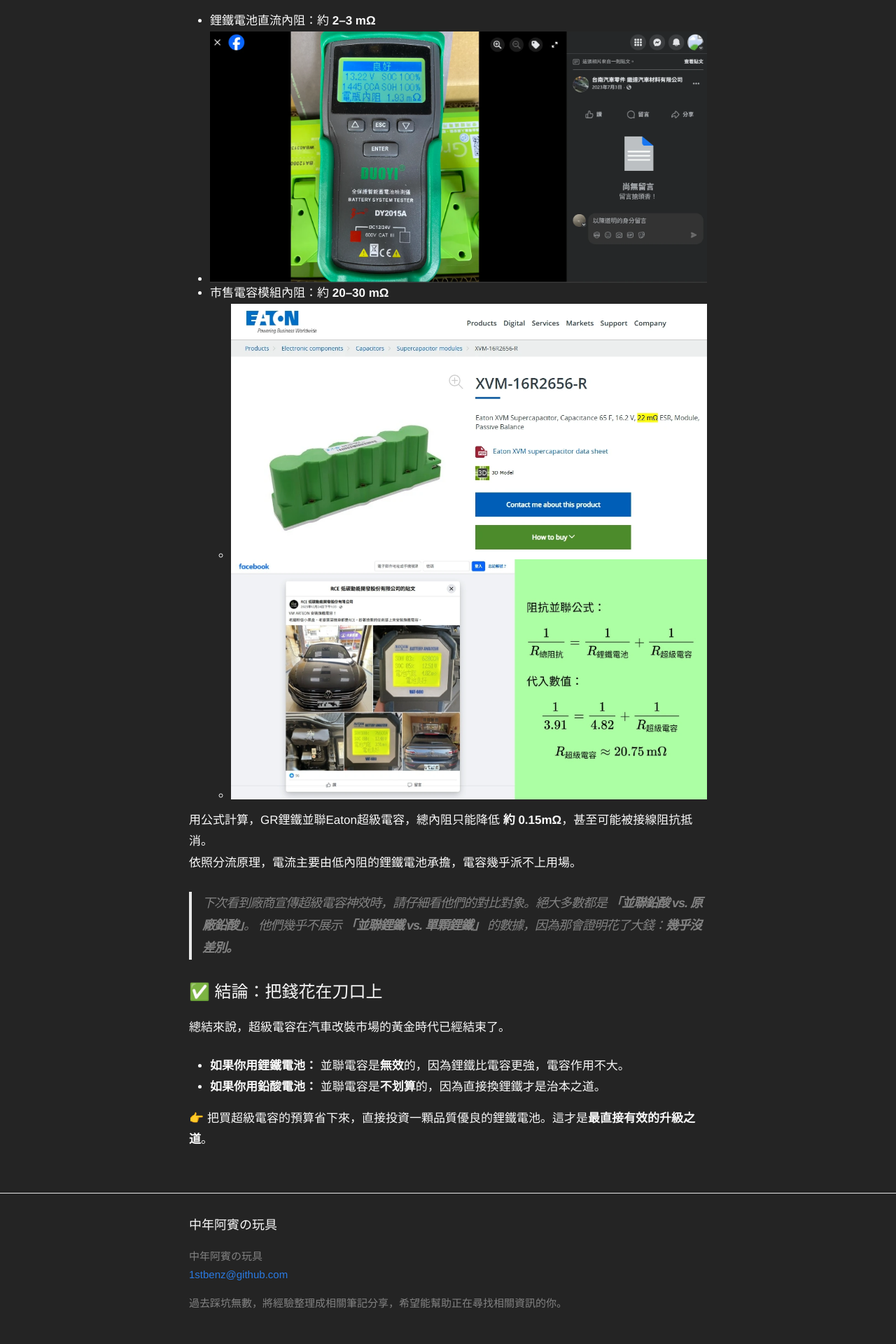
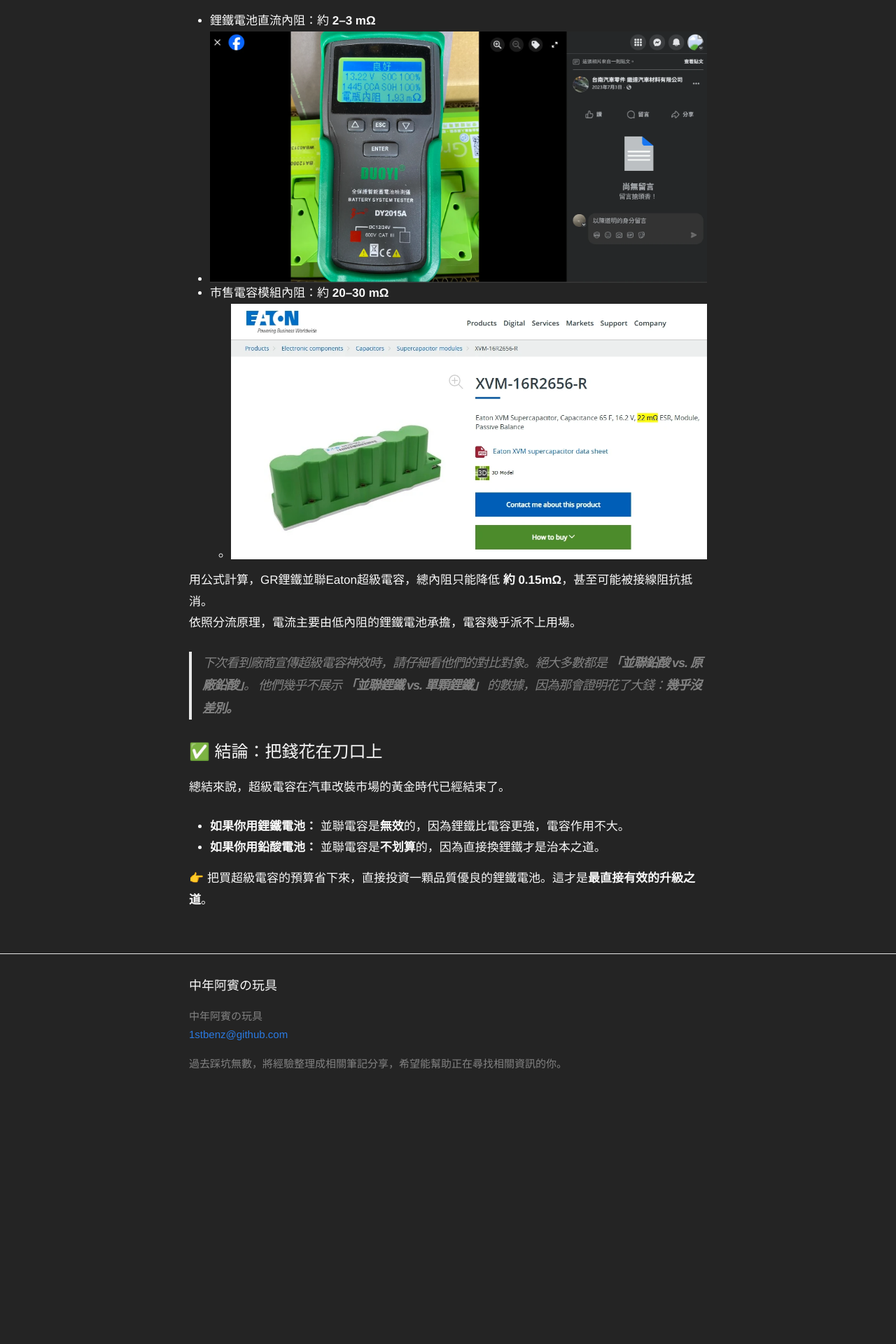
Before and after one commit to 1stbenz/1stbenz.github.io, a Jekyll site: the page built from _posts/2025-10-18-dont-use-supercap.md, in a window 1280 px wide. Shown: the part 3257-5177 px from the top of the page at 70% size. Built offline with Jekyll 4.4.1, drawn with Linux system fonts in a browser that asks for light colours; after the commit the page ends 4835 px from its top, so only the background shows below that.

Commit message:
Update 2025-10-18-dont-use-supercap.md

```diff
--- a/_posts/2025-10-18-dont-use-supercap.md
+++ b/_posts/2025-10-18-dont-use-supercap.md
@@ -114,7 +114,6 @@
 - [![GreenRun 1.93mΩ](/images/greenrun_ir.webp)](/images/greenrun_ir.webp)
 - 市售電容模組內阻：約 **20–30 mΩ**
   - [![Eaton 22mΩ](/images/supercap_ir.webp)](/images/supercap_ir.webp)
-  - [![RCE 20.7mΩ](/images/rce_supercap_ir.webp)](/images/rce_supercap_ir.webp)
 
 用公式計算，GR鋰鐵並聯Eaton超級電容，總內阻只能降低 **約 0.15mΩ**，甚至可能被接線阻抗抵消。
 依照分流原理，電流主要由低內阻的鋰鐵電池承擔，電容幾乎派不上用場。
```
